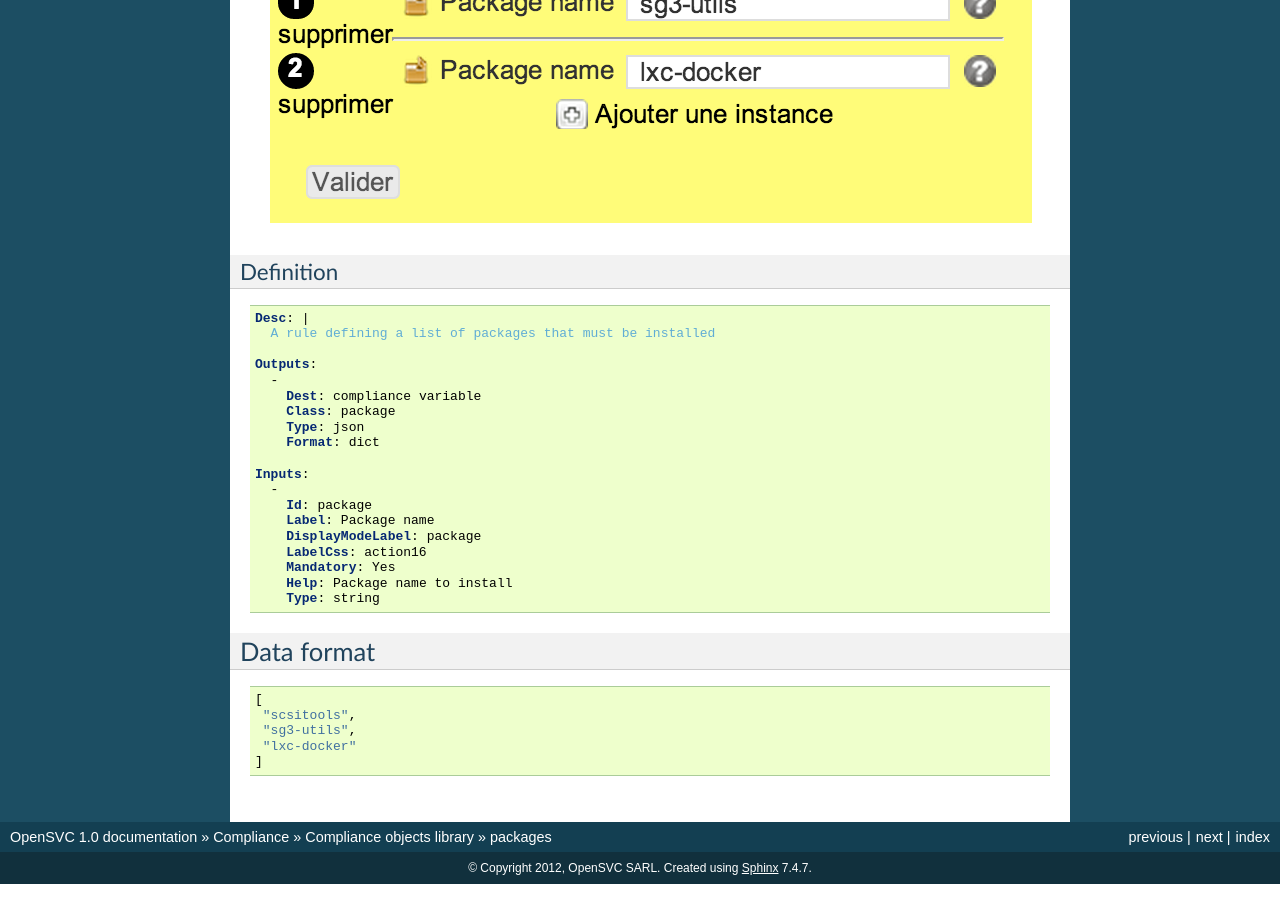
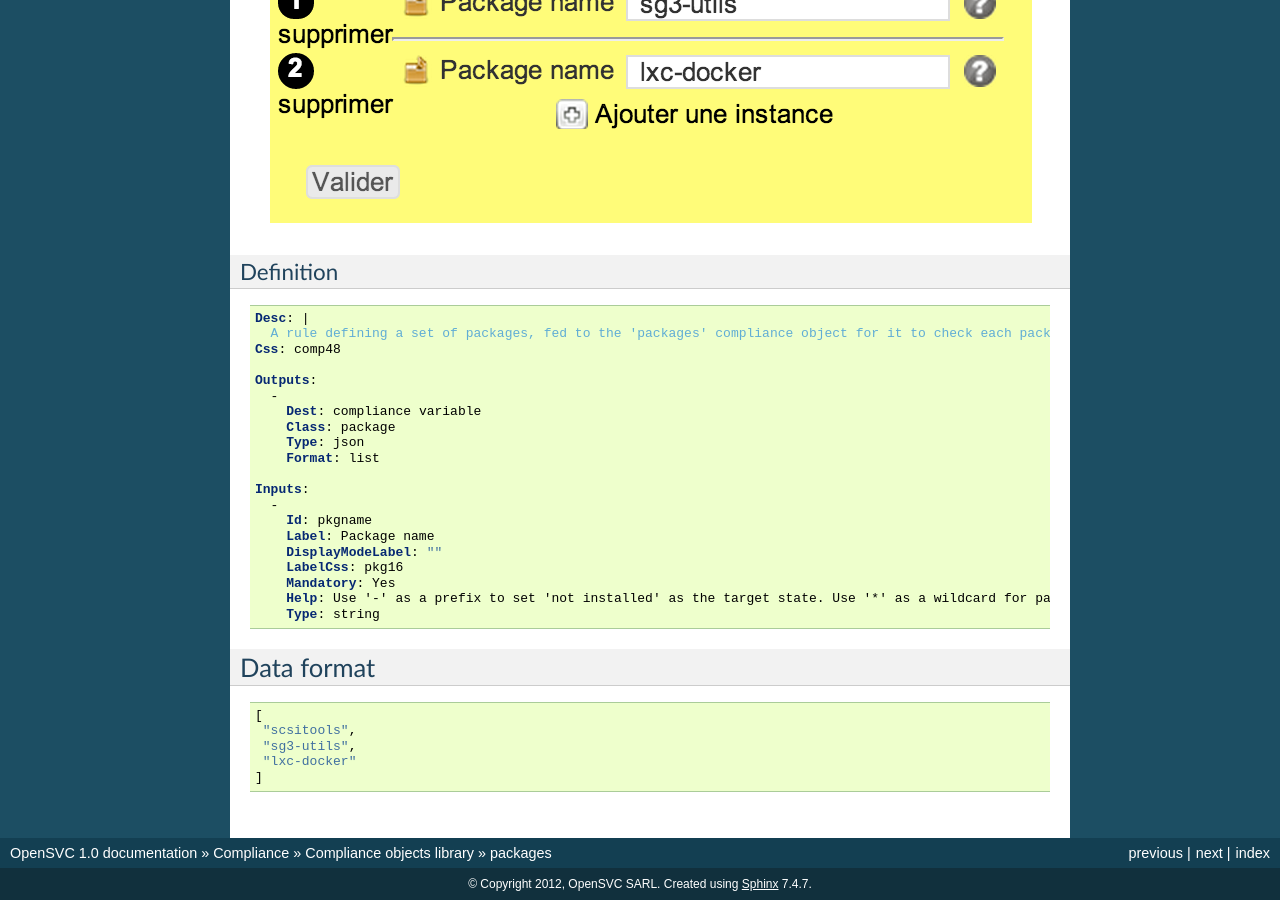
Before and after one commit to opensvc/docs.opensvc.com, a Sphinx documentation site: the page built from source/compliance.objects.packages.rst, in a window 1280 px wide and 900 px high, scrolled down 1389 px. Built offline with Sphinx 7.4.7, drawn with Linux system fonts in a browser that asks for light colours.

Commit message:
Compliance object packages : yaml fix

```diff
--- a/source/compliance.objects.packages.rst
+++ b/source/compliance.objects.packages.rst
@@ -69,25 +69,26 @@ Definition
 
 .. code-block:: yaml
 
-	Desc: |
-	  A rule defining a list of packages that must be installed
+        Desc: |
+          A rule defining a set of packages, fed to the 'packages' compliance object for it to check each package installed or not-installed status.
+        Css: comp48
 
-	Outputs:
-	  -
-	    Dest: compliance variable
-	    Class: package
-	    Type: json
-	    Format: dict
+        Outputs:
+          -
+            Dest: compliance variable
+            Class: package
+            Type: json
+            Format: list
 
-	Inputs:
-	  -
-	    Id: package
-	    Label: Package name
-	    DisplayModeLabel: package
-	    LabelCss: action16
-	    Mandatory: Yes
-	    Help: Package name to install
-	    Type: string
+        Inputs:
+          -
+            Id: pkgname
+            Label: Package name
+            DisplayModeLabel: ""
+            LabelCss: pkg16
+            Mandatory: Yes
+            Help: Use '-' as a prefix to set 'not installed' as the target state. Use '*' as a wildcard for package name expansion for operating systems able to list packages available for installation.
+            Type: string
 
 Data format
 ===========
```
